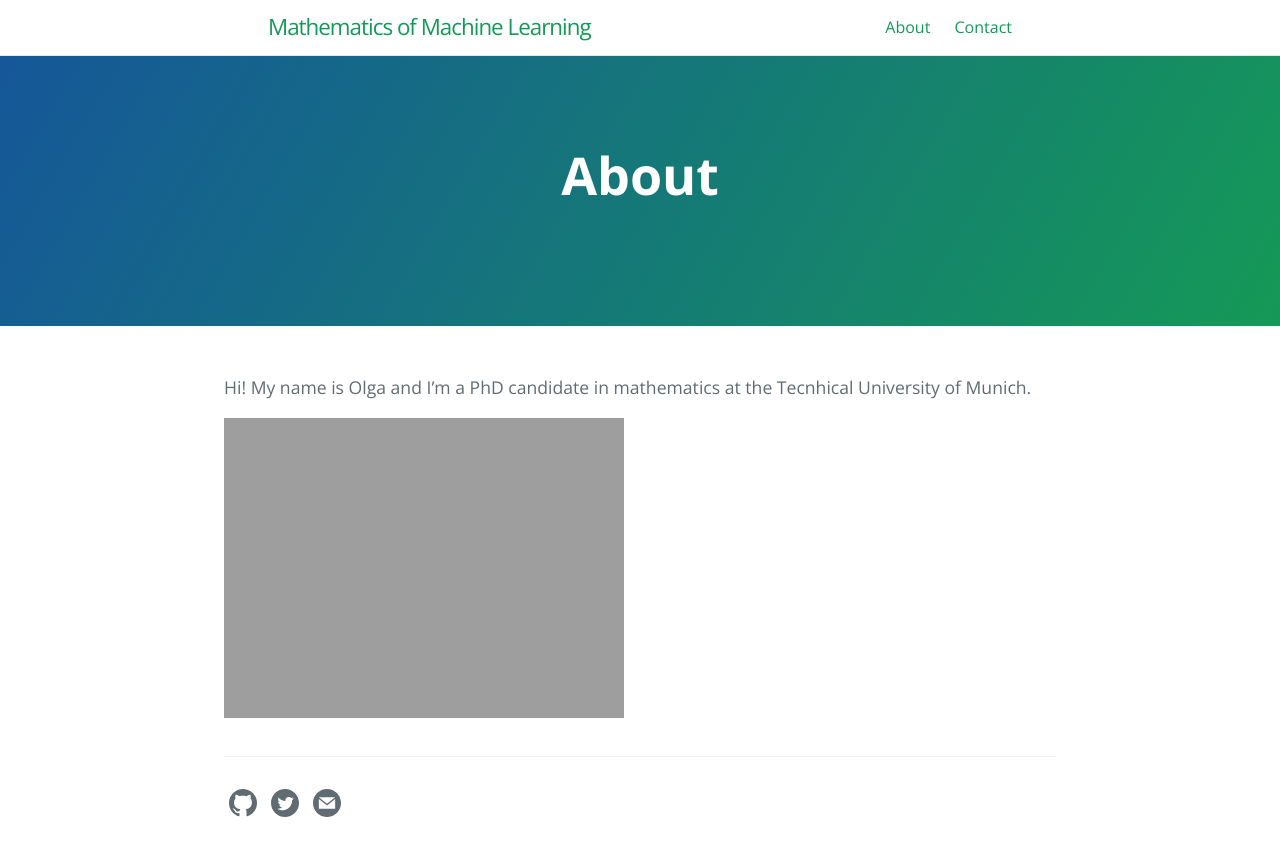
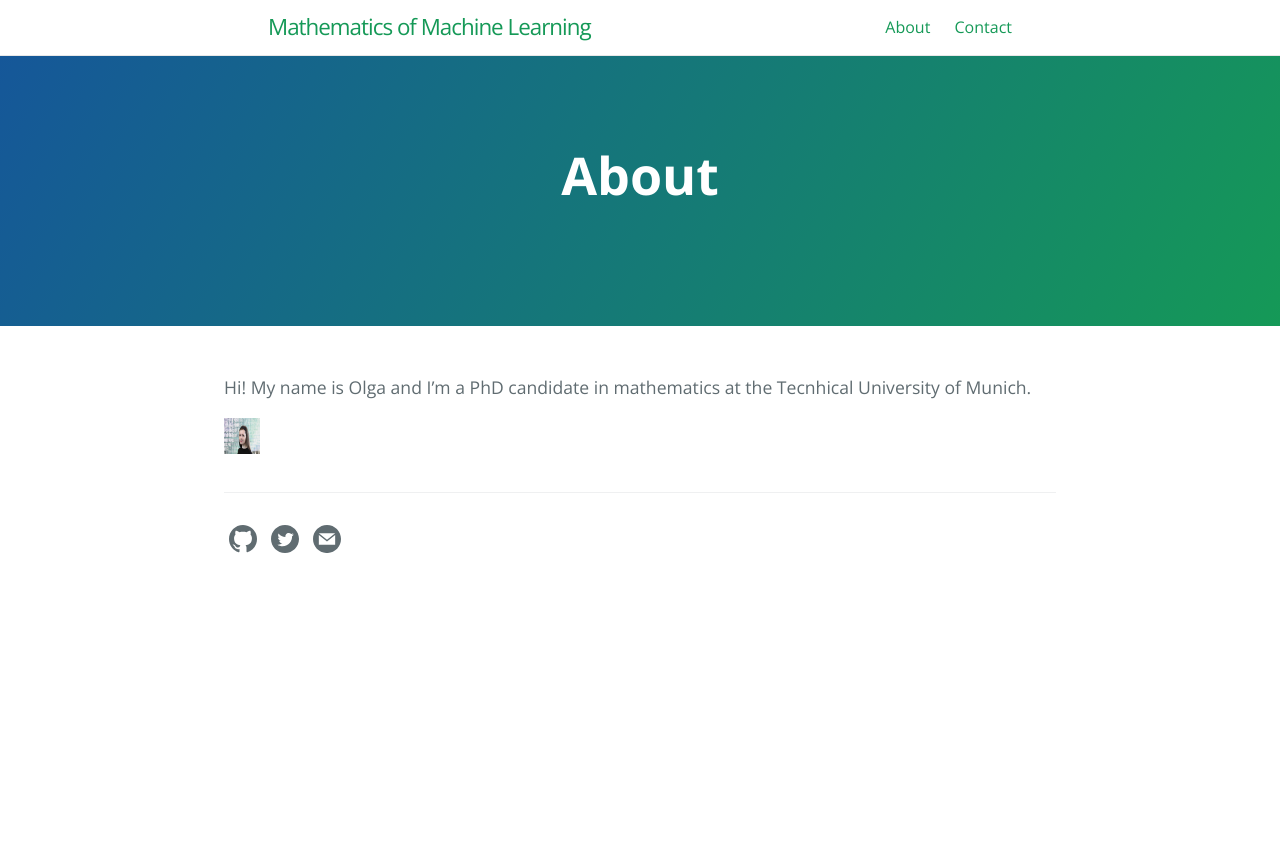
Before and after one commit to olgagraf/olgagraf.github.io, a Jekyll site: the page built from about.md, in a window 1280 px wide. Shown: the top 856 px of the page. Built offline with Jekyll 4.4.1, drawn with Linux system fonts in a browser that asks for light colours.

Commit message:
Update about.md

```diff
--- a/about.md
+++ b/about.md
@@ -9,7 +9,7 @@ order: 0
 
 Hi! My name is Olga and I'm a PhD candidate in mathematics at the Tecnhical University of Munich.
 
-![image](/assets/images/numbers14.jpg =250x)
+![image](/assets/images/numbers14.jpg){:height="36px" width="36px"}
 
 <!---
 [Go to the Home Page]({{ '/' | absolute_url }})
```
